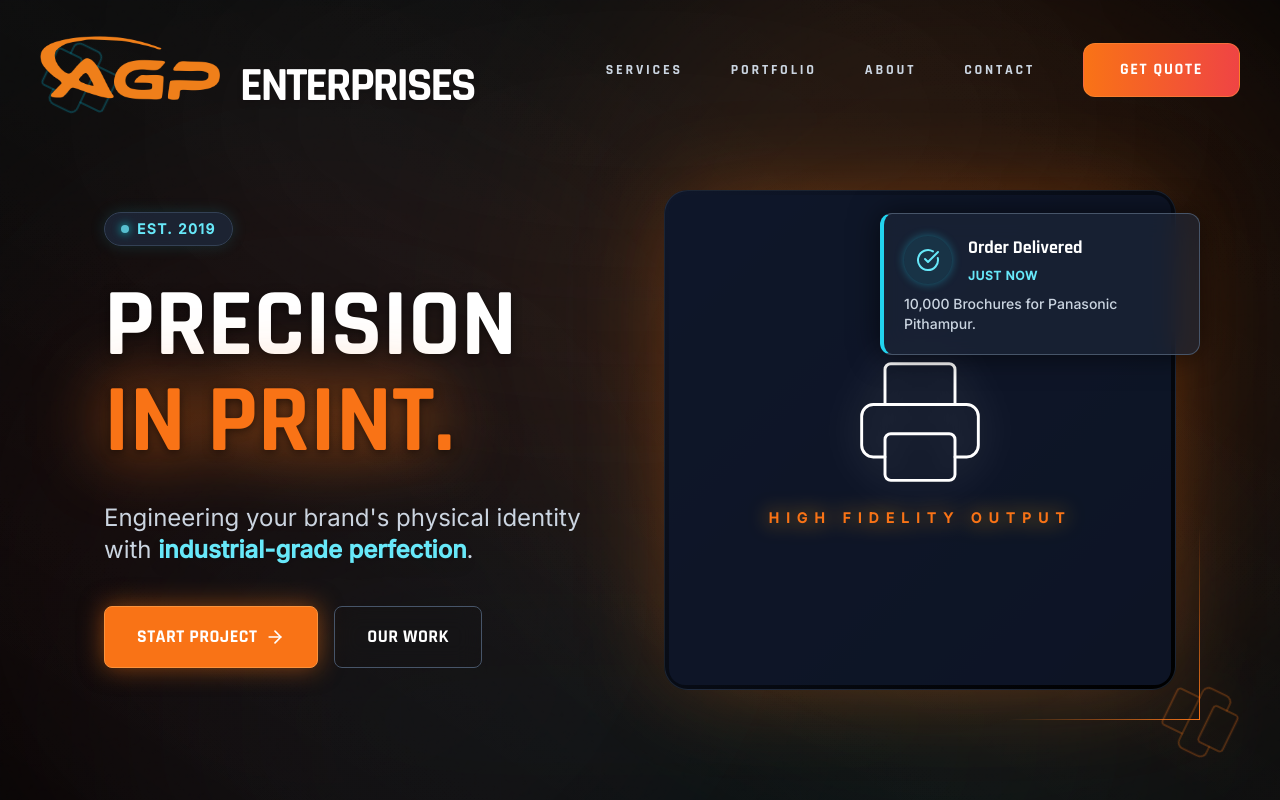
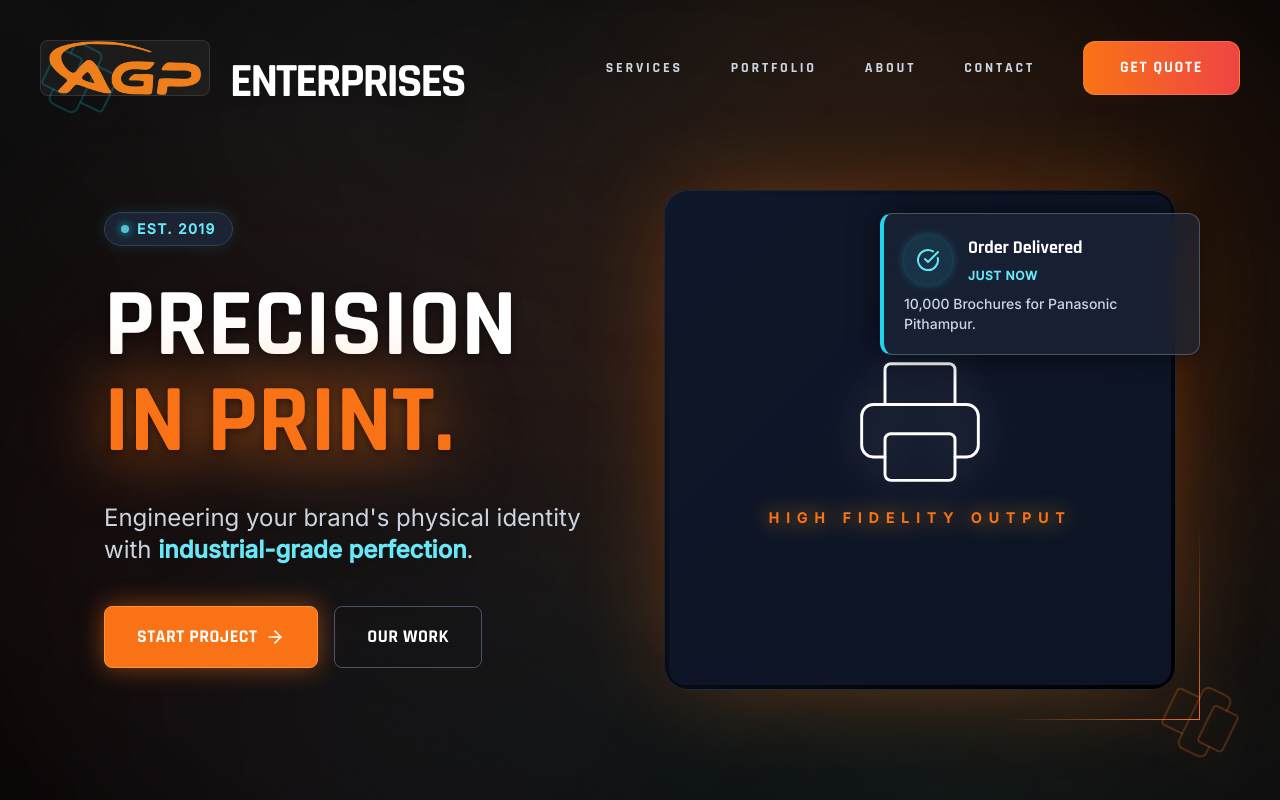
Before and after one commit to amal-prasad/agp-website, a React (Vite) app: page / in a window 1280 px wide. Shown: the top 800 px of the page. Built offline with nearby package versions, Linux system fonts and the light colour scheme.

Commit message:
Spelling change to Fantasy and minor changes

```diff
--- a/src/App.jsx
+++ b/src/App.jsx
@@ -221,12 +221,8 @@ const Navbar = () => {
         `}
       >
         <div className="flex items-end gap-3 md:gap-5">
-          {/* Logo Image: Box removed, size increased (h-10/h-16), nudged up (-mt-1) */}
-            <img
-              src="/logo-agp.png"
-              alt="Logo"
-              className="h-10 md:h-16 w-auto object-contain -mt-1"
-            />
+          {/* Logo Image */}
+          <img src="/logo-agp.png" alt="AGP Logo" className="h-8 md:h-14 w-auto object-contain bg-white/5 rounded-lg px-2 border border-white/10" />
 
           {/* Logo Text: Added 'translate-y-1' to nudge it down slightly */}
           <span className="text-white font-bold text-3xl md:text-5xl tracking-tighter font-display flex items-center gap-2 drop-shadow-md leading-none -mb-1 md:translate-y-1.5">
@@ -511,12 +507,13 @@ const Contact = () => {
                   </div>
                   <div className="flex items-center gap-5">
                     <Send className="text-brand-orange drop-shadow-[0_0_8px_orange]" size={24} />
-                    <p className="font-mono text-lg font-bold text-white tracking-wide">agpent2019@gmail.com</p>
+                    {/* Updated: 'text-sm' for mobile, 'md:text-lg' for desktop */}
+                    <p className="font-mono text-sm md:text-lg font-bold text-white tracking-wide text-ellipsis overflow-hidden">agpent2019@gmail.com</p>
                   </div>
                   <div className="flex items-start gap-5">
                     <MapPin className="text-brand-orange drop-shadow-[0_0_8px_orange] mt-1 shrink-0" size={24} />
                     <p className="font-mono text-lg font-bold text-white tracking-wide leading-relaxed">
-                      Flat A36/104, Treasure Fantsy<br/>
+                      Flat A36/104, Treasure Fantasy<br/>
                       CAT Road, Rau<br/>
                       Indore - 453331
                     </p>
```
